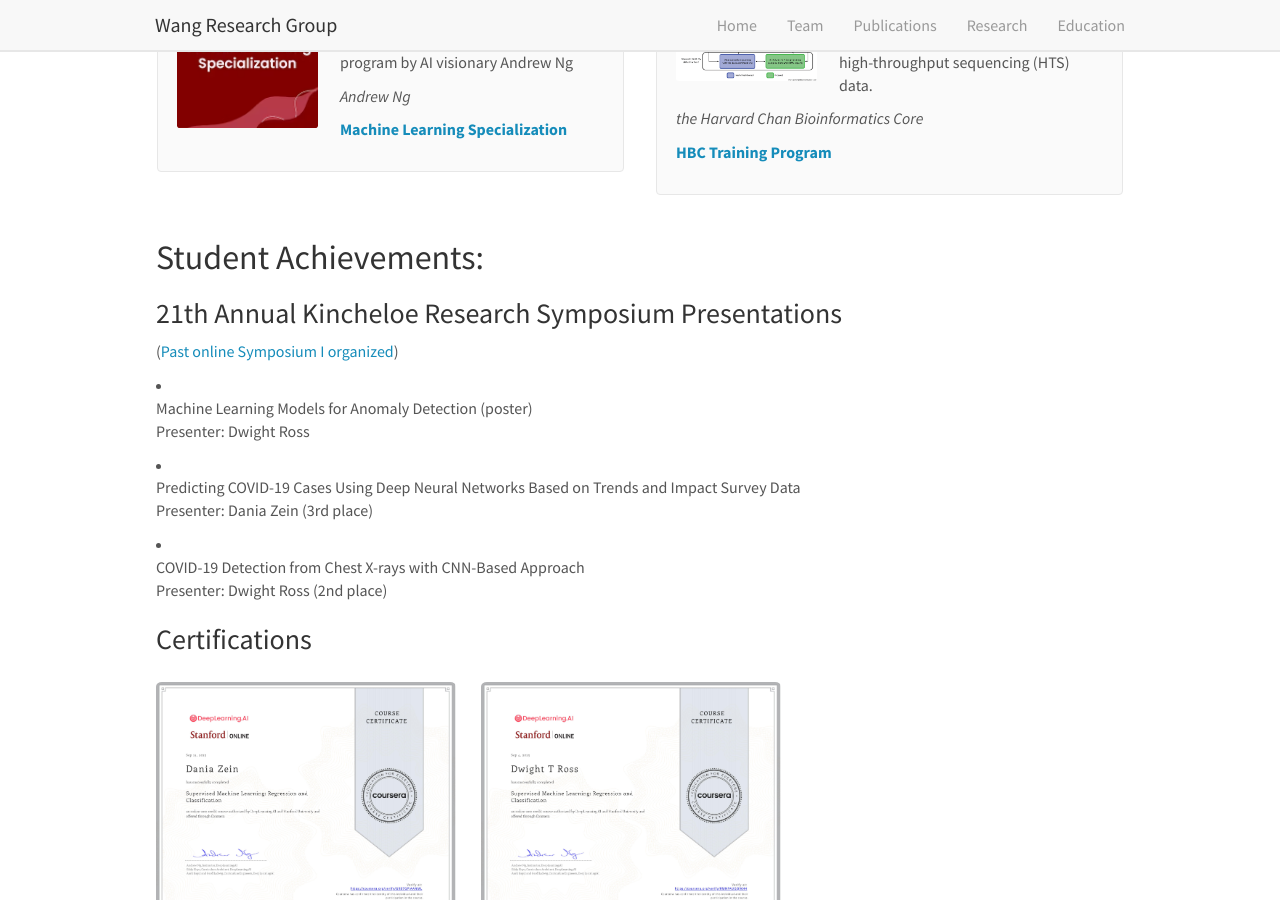
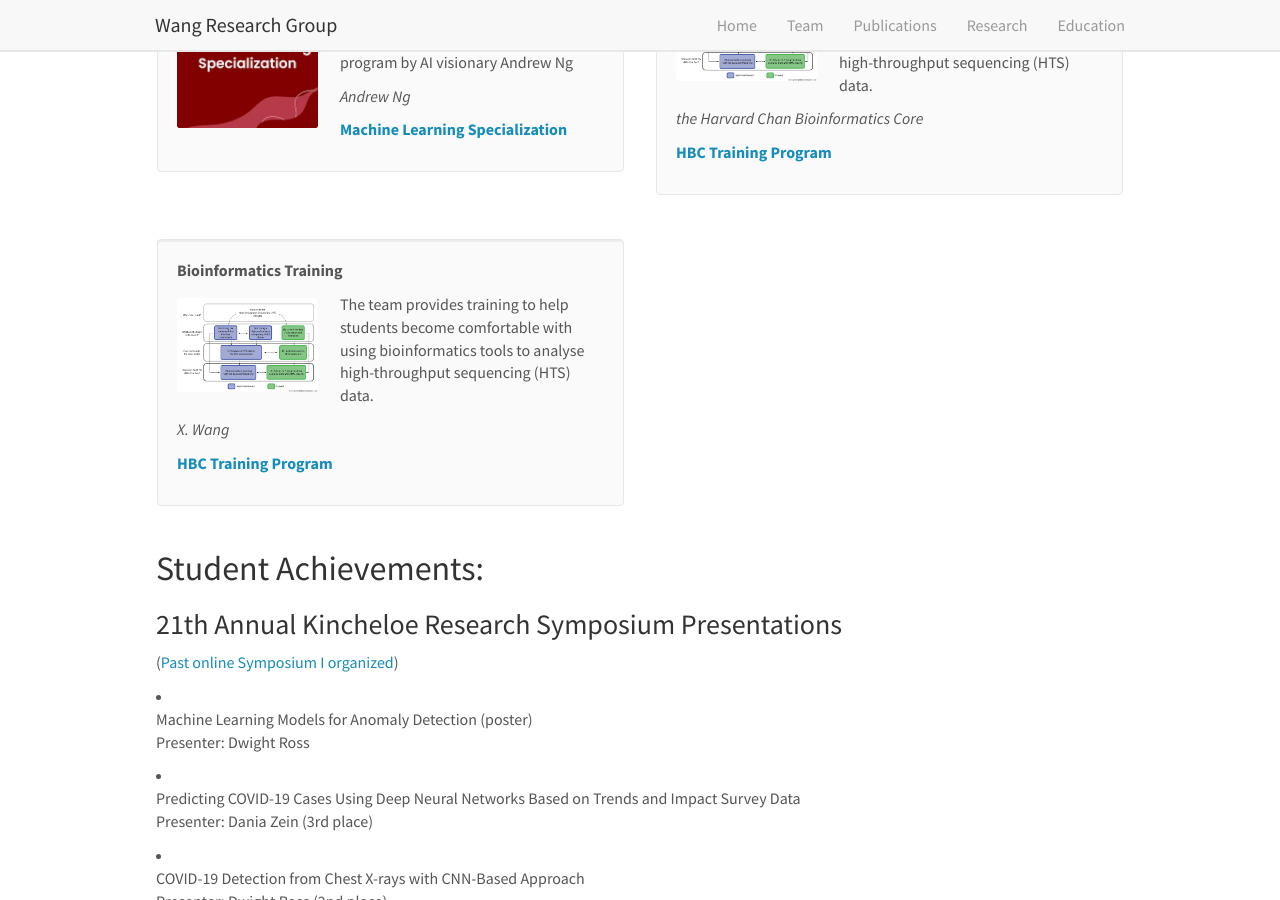
Before and after one commit to xiuquan0418/ResearchGroupWeb, a Jekyll site: the page built from _pages/education.md, in a window 1280 px wide and 900 px high, scrolled down 313 px. Built offline with Jekyll 4.4.1, drawn with Linux system fonts in a browser that asks for light colours; nearby versions of some CDN libraries.

Commit message:
add github collaboration tutorials

```diff
--- a/_data/education.yml
+++ b/_data/education.yml
@@ -15,3 +15,12 @@
     url: https://hbctraining.github.io/main/#basic-data-skills
     display: HBC Training Program
   highlight: 1
+
+- title: "Bioinformatics Training"
+  image: HBC_Bioinfo.png
+  description: The team provides training to help students become comfortable with using bioinformatics tools to analyse high-throughput sequencing (HTS) data.
+  authors: X. Wang
+  link:
+    url: https://hbctraining.github.io/main/#basic-data-skills
+    display: HBC Training Program
+  highlight: 1
```
